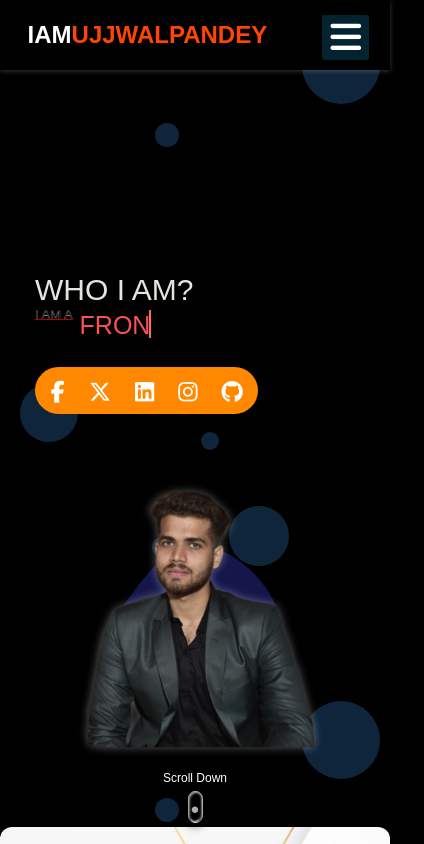
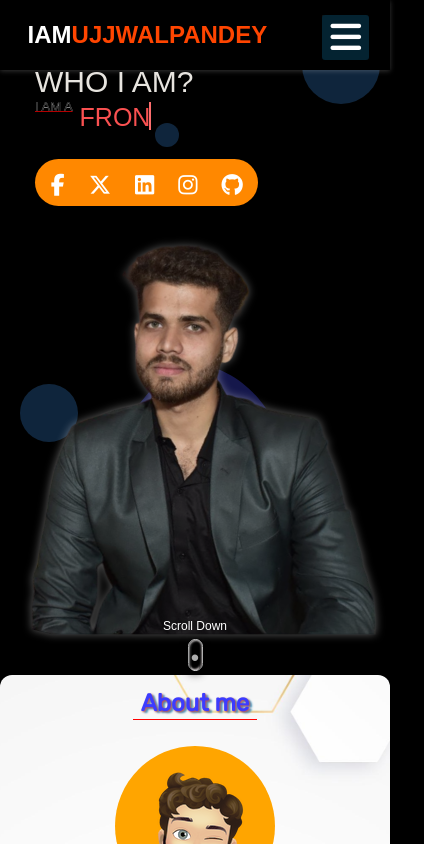
Before and after one commit to ujjwalpandeyjava/Ujjwal-Portfolio, a React (Create React App) app: page /Portfolio/home in a window 390 px wide. Shown: the top 844 px of the page, 424 px wide, since content can reach past the window. Built offline with nearby package versions, Linux system fonts and the light colour scheme.

Commit message:
home fix on tablets.

```diff
--- a/src/index.css
+++ b/src/index.css
@@ -116,8 +116,9 @@ body {
 
 .home {
     width: 100%;
-    min-height: 98dvh;
-    height: 98dvh;
+    min-height: 600px;
+    /* min-height: 98dvh; */
+    /* height: 98dvh; */
     padding: 5px 35px;
     display: flex;
     flex-direction: row;
```
